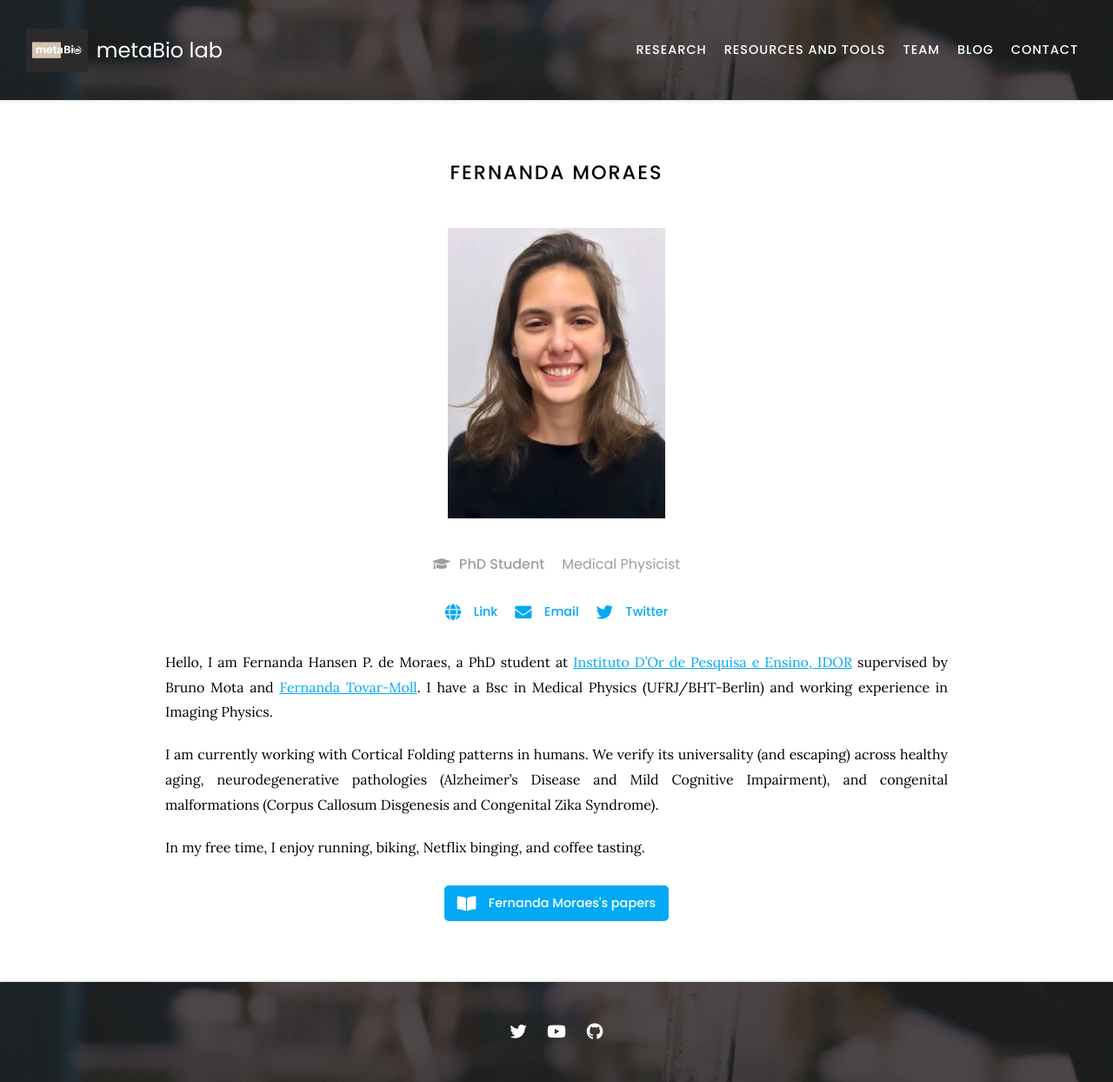
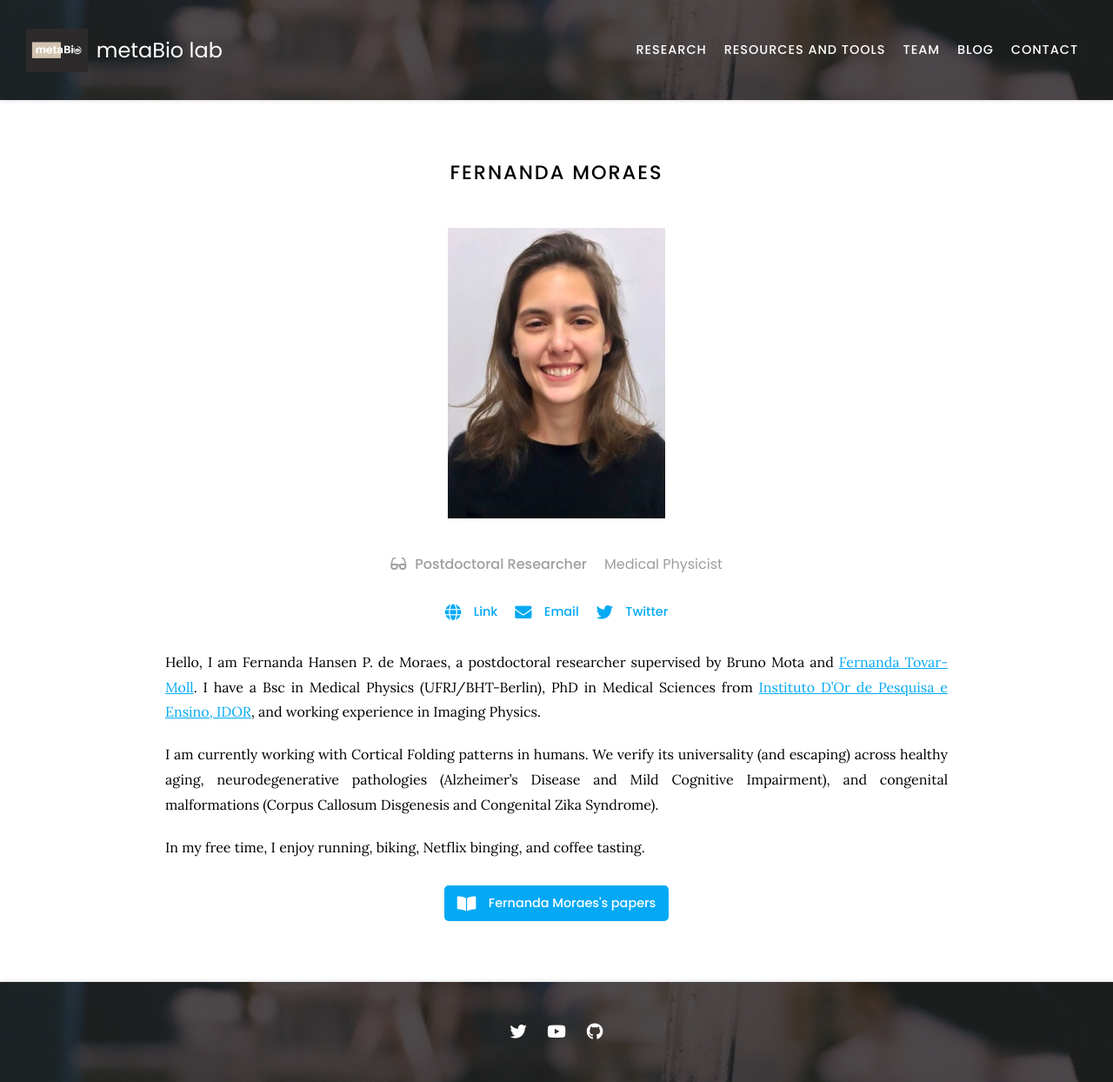
Before and after one commit to metaBIOlab/metabio, a Jekyll site: the page built from _members/fernanda-moraes.md, in a window 1280 px wide. Shown: the whole page at 87% size. Built offline with Jekyll 4.4.1, drawn with Linux system fonts in a browser that asks for light colours; nearby versions of some CDN libraries.

Commit message:
Update fernanda-moraes.md

```diff
--- a/_members/fernanda-moraes.md
+++ b/_members/fernanda-moraes.md
@@ -2,7 +2,7 @@
 name: Fernanda H. P. de Moraes
 image: images/foto34_menor.jpg
 description: Medical Physicist
-role: phd
+role: postdoc
 aliases:
   - F. H. P. Moraes
   - F Moraes
@@ -15,8 +15,8 @@ links:
 
 ---
 
-Hello, I am Fernanda Hansen P. de Moraes, a PhD student at [Instituto D'Or de Pesquisa e Ensino, IDOR](https://www.rededorsaoluiz.com.br/instituto/idor) supervised by Bruno Mota and [Fernanda Tovar-Moll](https://www.tovar-moll.com/).
-I have a Bsc in Medical Physics (UFRJ/BHT-Berlin) and working experience in Imaging Physics.
+Hello, I am Fernanda Hansen P. de Moraes, a postdoctoral researcher supervised by Bruno Mota and [Fernanda Tovar-Moll](https://www.tovar-moll.com/).
+I have a Bsc in Medical Physics (UFRJ/BHT-Berlin), PhD in Medical Sciences from [Instituto D'Or de Pesquisa e Ensino, IDOR](https://www.rededorsaoluiz.com.br/instituto/idor), and working experience in Imaging Physics.
 
 I am currently working with Cortical Folding patterns in humans. We verify its universality (and escaping) across healthy aging, neurodegenerative pathologies (Alzheimer's Disease and Mild Cognitive Impairment), and congenital malformations (Corpus Callosum Disgenesis and Congenital Zika Syndrome).
 
```
